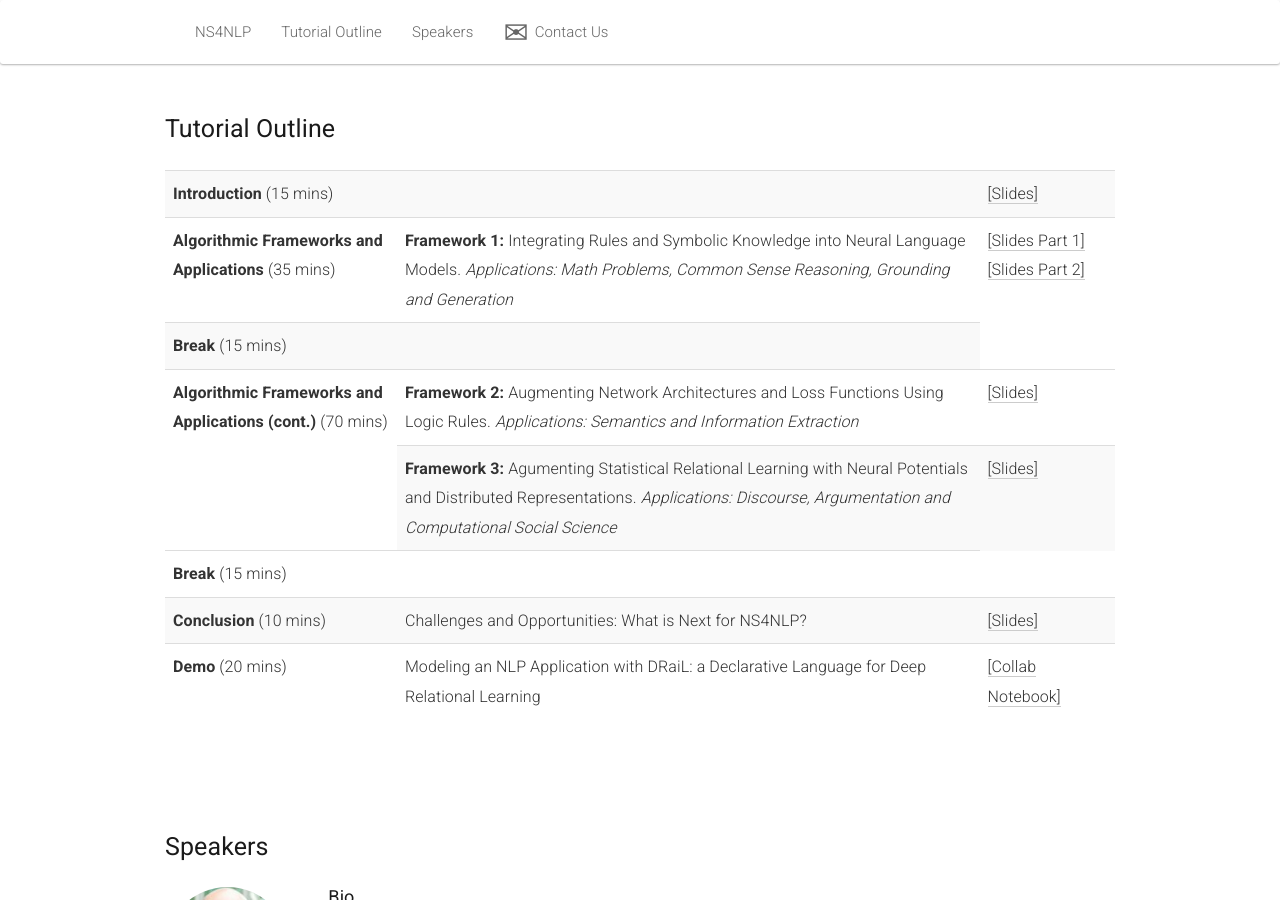
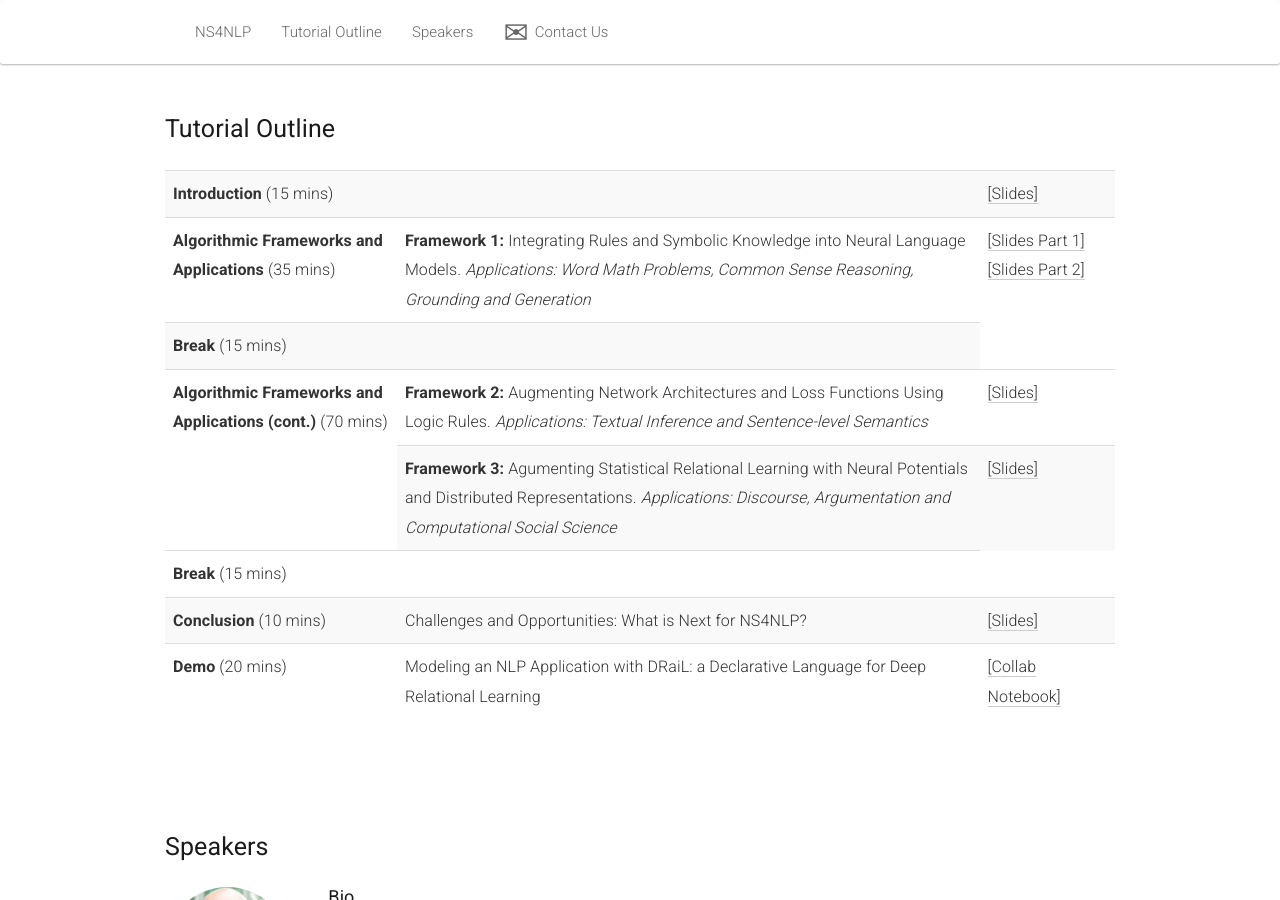
Before and after one commit to ns4nlp-coling/ns4nlp-coling.github.io, a Jekyll site: the page built from _pages/home_2022.md, in a window 1280 px wide and 900 px high, scrolled down 407 px. Built offline with Jekyll 4.4.1, drawn with Linux system fonts in a browser that asks for light colours; nearby versions of some CDN libraries.

```diff
--- a/_pages/home_2022.md
+++ b/_pages/home_2022.md
@@ -37,7 +37,7 @@ Tutorial @ COLING 2022
       </tr>
       <tr>
       <td rowspan="1"><b>Algorithmic Frameworks and Applications</b> (35 mins)</td>
-      	<td><b>Framework 1:</b> Integrating Rules and Symbolic Knowledge into Neural Language Models. <i>Applications: Math Problems, Common Sense Reasoning, Grounding and Generation</i></td>
+      	<td><b>Framework 1:</b> Integrating Rules and Symbolic Knowledge into Neural Language Models. <i>Applications: Word Math Problems, Common Sense Reasoning, Grounding and Generation</i></td>
       <td><a href="/2022/files/slides/coling-welleck-choi.pdf">[Slides Part 1]</a> <a href="/2022/files/slides/coling-yejin-symbolic-KD.pdf">[Slides Part 2]</a></td>
       </tr>
       <tr>
@@ -46,8 +46,8 @@ Tutorial @ COLING 2022
       </tr>
       <tr>
       <td rowspan="2"><b>Algorithmic Frameworks and Applications (cont.)</b> (70 mins)</td>
-        <td><b>Framework 2:</b> Augmenting Network Architectures and Loss Functions Using Logic Rules. <i>Applications: Semantics and Information Extraction</i></td>
-      <td><a href="">[Slides]</a></td>
+        <td><b>Framework 2:</b> Augmenting Network Architectures and Loss Functions Using Logic Rules. <i>Applications: Textual Inference and Sentence-level Semantics</i></td>
+      <td><a href="/2022/files/slides/coling-srikumar.pdf">[Slides]</a></td>
       </tr>
       <tr>
         <td><b>Framework 3:</b> Agumenting Statistical Relational Learning with Neural Potentials and Distributed Representations. <i>Applications: Discourse, Argumentation and Computational Social Science</i></td>
```
Also changed, not shown: 1 other file.
